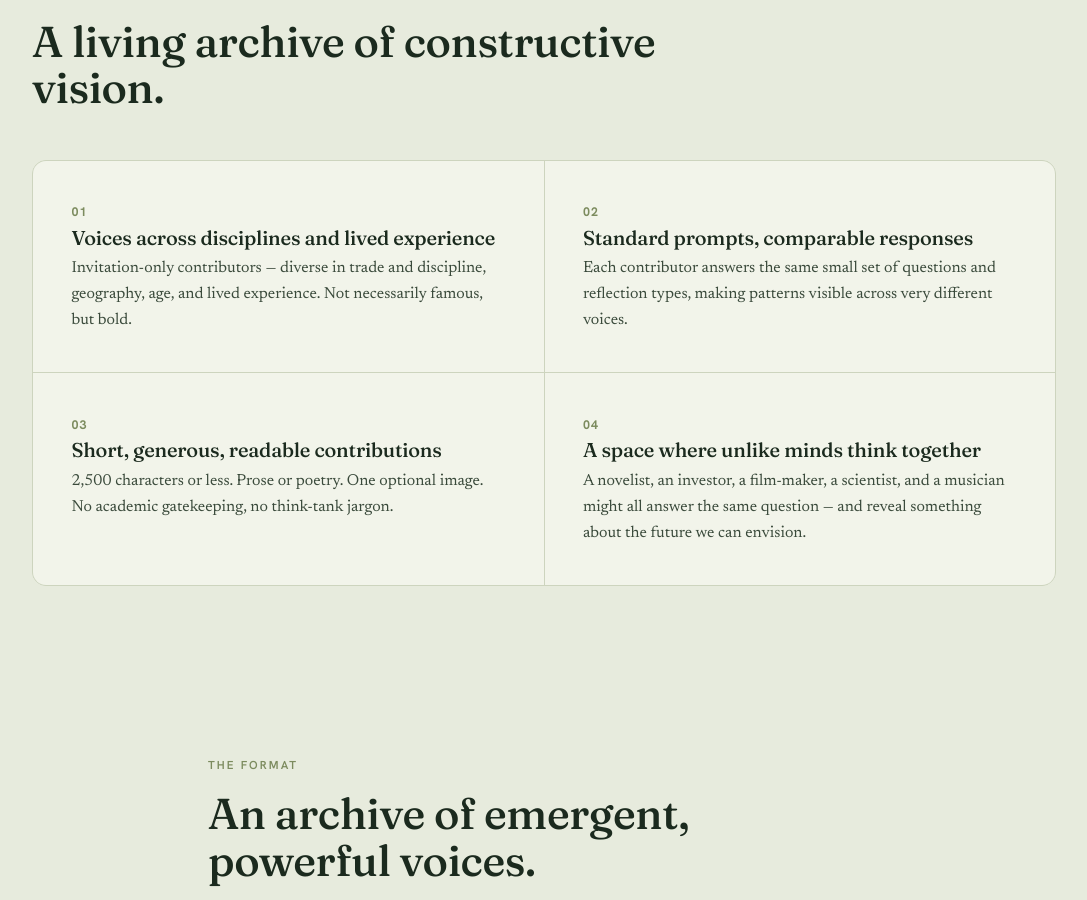
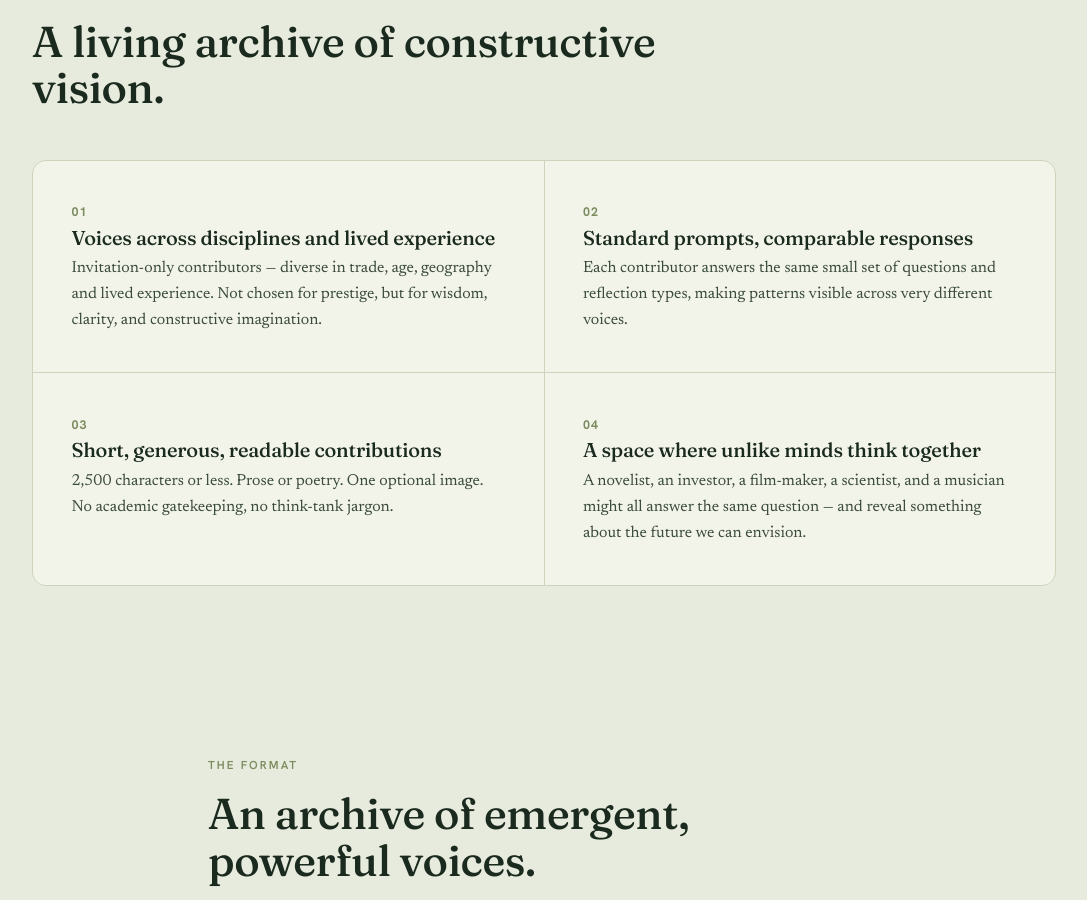
Before and after one commit to valentina-rm/understory, a Jekyll site: the page built from index.html, in a window 1280 px wide and 900 px high, scrolled down 1321 px. Shown: the whole window, without its empty margins (96-1183 px from the left). Built offline with Jekyll 4.4.1, drawn with Linux system fonts in a browser that asks for light colours.

Commit message:
short note on selection criteria

```diff
--- a/index.html
+++ b/index.html
@@ -49,7 +49,7 @@ description: "A curated intellectual commons exploring our bonds with the earth,
       <div class="pillar">
         <span class="num">01</span>
         <h3>Voices across disciplines and lived experience</h3>
-        <p>Invitation-only contributors — diverse in trade and discipline, geography, age, and lived experience. Not necessarily famous, but bold.</p>
+        <p>Invitation-only contributors — diverse in trade, age, geography and lived experience. Not chosen for prestige, but for wisdom, clarity, and constructive imagination.</p>
       </div>
       <div class="pillar">
         <span class="num">02</span>
```
